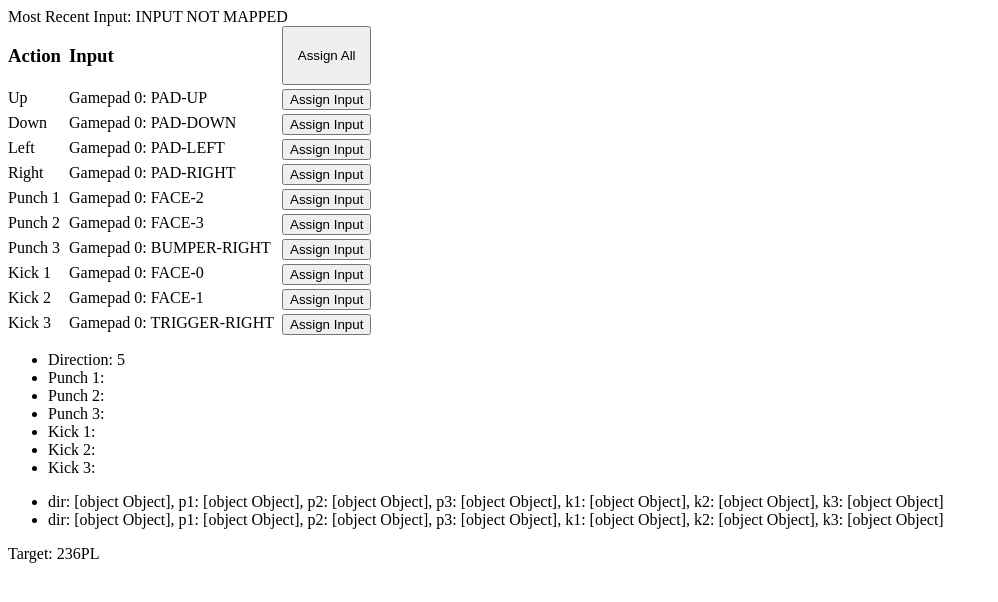
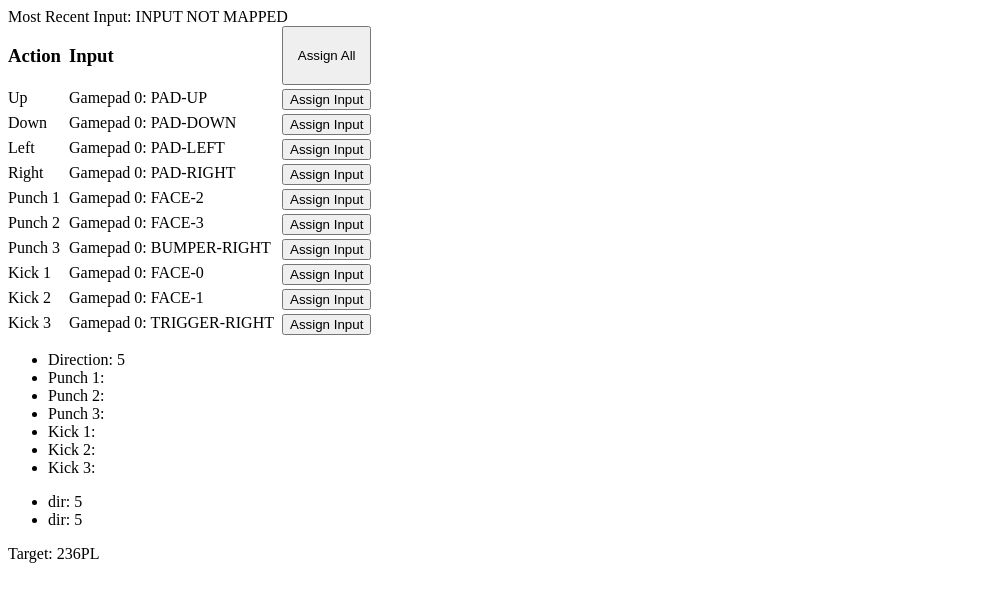
Before and after one commit to evanconway/webpage-gamepad, a React (Vite) app: page / in a window 1280 px wide. Shown: the top 602 px of the page, without its empty margins (0-998 px from the left). Built offline with nearby package versions, Linux system fonts and the light colour scheme.

Commit message:
fix input display

```diff
--- a/src/components/History.tsx
+++ b/src/components/History.tsx
@@ -5,7 +5,16 @@ const History = () => {
     const history = useAppSelector(selectArcadeStickHistory);
 
     return <ul>
-        {history.map((s, i) => <li key={'history-' + i}>{`dir: ${s.direction}, p1: ${s.punch1}, p2: ${s.punch2}, p3: ${s.punch3}, k1: ${s.kick1}, k2: ${s.kick2}, k3: ${s.kick3}`}</li>)}
+        {history.map((s, i) =>{
+            let str = 'dir: ' + s.direction.direction;
+            if (s.punch1.down) str += ', p1';
+            if (s.punch2.down) str += ', p2';
+            if (s.punch3.down) str += ', p3';
+            if (s.kick1.down) str += ', k1';
+            if (s.kick2.down) str += ', k2';
+            if (s.kick3.down) str += ', k3';
+            return <li key={'history-' + i}>{str}</li>
+        })}
     </ul>;
 };
 
```
